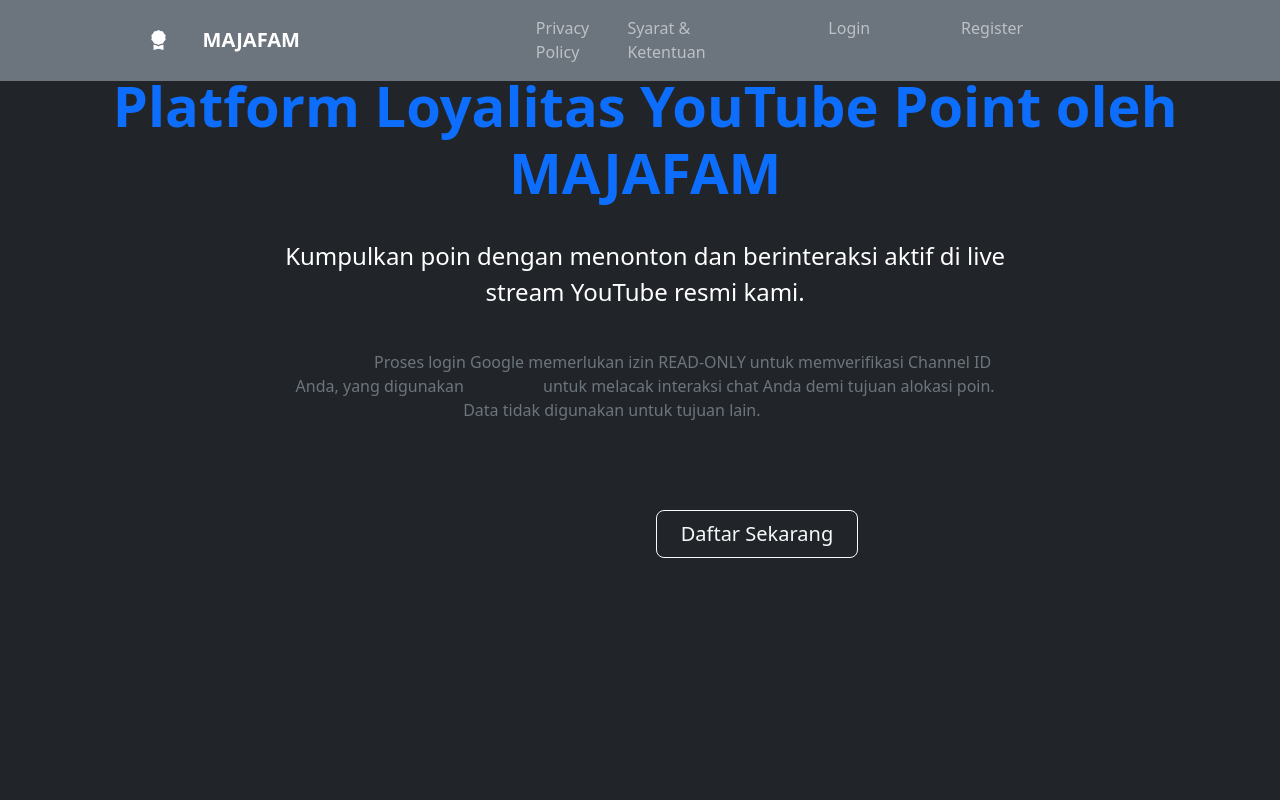
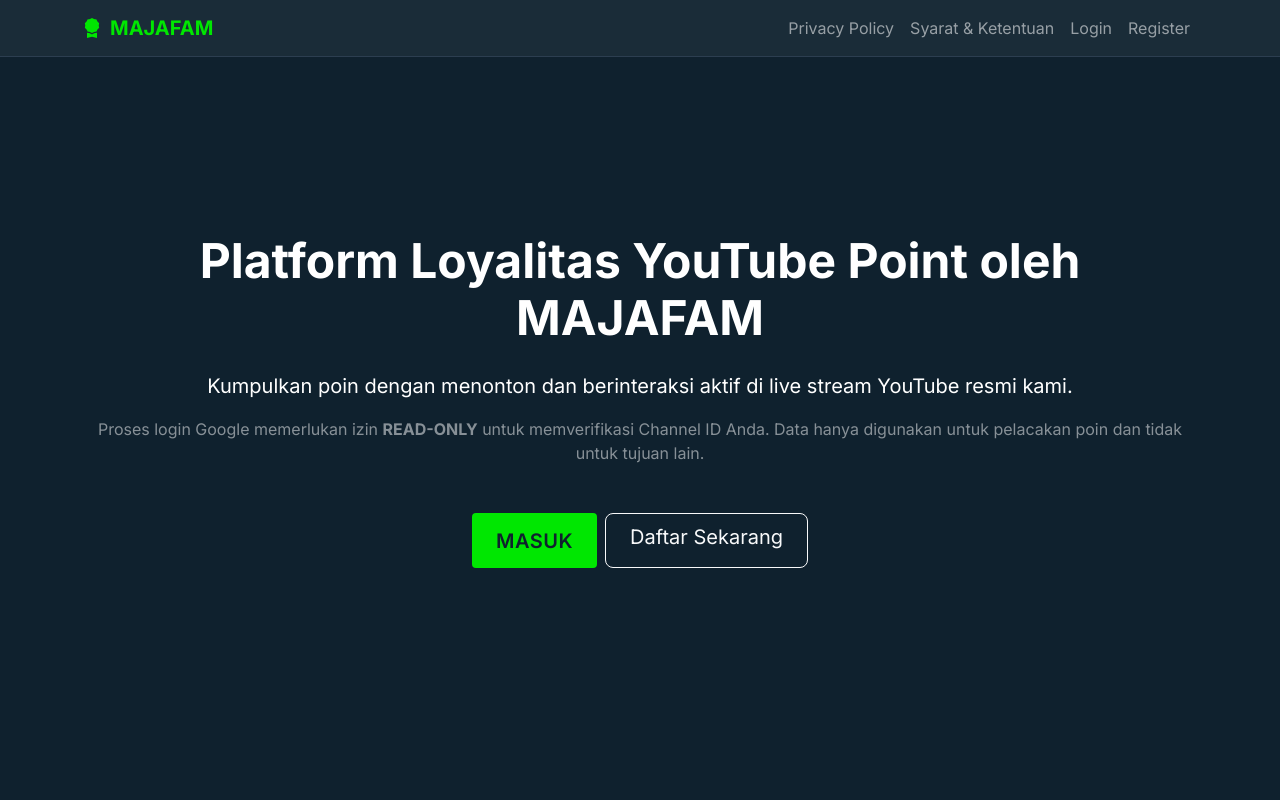
Before and after one commit to iddezaen-stack/majafam-webapp, a Node project: template views/index.ejs in a window 1280 px wide. Run offline with Node 20 templates, Linux system fonts and the light colour scheme; the template is opened without the code that fills it, so the values that code supplies are empty; some libraries are stand-ins or nearby versions.

Commit message:
Update index.ejs

```diff
--- a/views/index.ejs
+++ b/views/index.ejs
@@ -3,56 +3,114 @@
 <head>
   <meta charset="UTF-8">
   <meta name="viewport" content="width=device-width, initial-scale=1.0">
+
+  <!-- TITLE -->
+  <title>MAJAFAM | <%= title %></title>
+
+  <!-- FAVICON -->
+  <link rel="icon" type="image/png" href="/favicon.png">
+
+  <!-- BOOTSTRAP & ICONS -->
   <link href="https://cdn.jsdelivr.net/npm/bootstrap@5.3.2/dist/css/bootstrap.min.css" rel="stylesheet">
   <link rel="stylesheet" href="https://cdn.jsdelivr.net/npm/bootstrap-icons@1.11.3/font/bootstrap-icons.min.css">
+
+  <!-- FONT -->
   <link href="https://fonts.googleapis.com/css2?family=Inter:wght@400;500;600;700&display=swap" rel="stylesheet">
-    <title>MAJAFAM | <%= title %></title>
 
+  <!-- CUSTOM STYLE -->
   <style>
     :root {
       --bg-dark: #0f212e;
       --panel-bg: #1a2c38;
       --text-light: #e2e8f0;
-            --text-muted: #ffffff;
+      --text-muted: #a0aec0;
       --border-color: #2c3e50;
       --accent-green: #00e701;
+      --accent-blue: #38bdf8;
     }
-        html, body { height: 100%; }
-        /* Warna background diatasi oleh class bg-dark di body */
-        body { font-family: 'Inter', sans-serif; }
-        .navbar { border-bottom: 1px solid var(--border-color); }
-        /* Tombol Aksi */
-        .btn-action { font-weight: 600; border-radius: 0.25rem; padding: 0.8rem 1.5rem; border: none; color: #0f212e; text-transform: uppercase; letter-spacing: 0.5px; transition: filter 0.2s ease; }
-        .btn-action:hover { filter: brightness(1.15); }
-        .btn-green-stake { background-color: var(--accent-green); }
+
+    html, body {
+      height: 100%;
+      margin: 0;
+      padding: 0;
+      background-color: var(--bg-dark) !important;
+      color: var(--text-light);
+      font-family: 'Inter', sans-serif;
+    }
+
+    .navbar {
+      background-color: var(--panel-bg) !important;
+      border-bottom: 1px solid var(--border-color);
+    }
+
+    .navbar-brand span {
+      color: var(--accent-green);
+    }
+
+    .btn-action {
+      font-weight: 600;
+      border-radius: 0.25rem;
+      padding: 0.8rem 1.5rem;
+      border: none;
+      color: #0f212e;
+      text-transform: uppercase;
+      letter-spacing: 0.5px;
+      transition: filter 0.2s ease;
+    }
+
+    .btn-action:hover {
+      filter: brightness(1.15);
+    }
+
+    .btn-green-stake {
+      background-color: var(--accent-green);
+    }
+
+    main {
+      min-height: 100vh;
+      display: flex;
+      align-items: center;
+      justify-content: center;
+      text-align: center;
+      padding: 2rem;
+    }
+
+    p {
+      color: var(--text-light);
+    }
   </style>
 </head>
-<body class="d-flex flex-column bg-dark text-white">
-    <nav class="navbar navbar-expand-lg navbar-dark bg-secondary fixed-top border-bottom border-secondary">
+
+<body class="d-flex flex-column">
+
+  <!-- NAVBAR -->
+  <nav class="navbar navbar-expand-lg navbar-dark fixed-top">
     <div class="container">
-            <a class="navbar-brand fw-bold" href="/">
+      <a class="navbar-brand fw-bold d-flex align-items-center" href="/">
         <i class="bi bi-award-fill me-2" style="color: var(--accent-green);"></i>
-    		<span style="color: var(--accent-green);">MAJAFAM</span>
+        <span>MAJAFAM</span>
       </a>
-            <button class="navbar-toggler" type="button" data-bs-toggle="collapse" data-bs-target="#navbarNav"><span class="navbar-toggler-icon"></span></button>
+
+      <button class="navbar-toggler" type="button" data-bs-toggle="collapse" data-bs-target="#navbarNav">
+        <span class="navbar-toggler-icon"></span>
+      </button>
+
       <div class="collapse navbar-collapse" id="navbarNav">
         <ul class="navbar-nav ms-auto mb-2 mb-lg-0">
           <% if (user) { %>
             <li class="nav-item"><a class="nav-link" href="/dashboard">Dashboard</a></li>
             <li class="nav-item dropdown">
-                            <a class="nav-link dropdown-toggle" href="#" role="button" data-bs-toggle="dropdown"><i class="bi bi-person-circle me-1"></i><%= user.username %></a>
+              <a class="nav-link dropdown-toggle" href="#" role="button" data-bs-toggle="dropdown">
+                <i class="bi bi-person-circle me-1"></i><%= user.username %>
+              </a>
               <ul class="dropdown-menu dropdown-menu-dark dropdown-menu-end">
                 <li><hr class="dropdown-divider"></li>
                 <li><a class="dropdown-item" href="/logout">Logout</a></li>
               </ul>
             </li>
           <% } else { %>
-                        <li class="nav-item">
-                            <a class="nav-link" href="/privacy-policy">Privacy Policy</a>
-                        </li>
-                        <li class="nav-item">
-                            <a class="nav-link" href="/terms">Syarat & Ketentuan</a>
-                        </li>
+            <li class="nav-item"><a class="nav-link" href="/privacy-policy">Privacy Policy</a></li>
+            <li class="nav-item"><a class="nav-link" href="/terms">Syarat & Ketentuan</a></li>
             <li class="nav-item"><a class="nav-link" href="/login">Login</a></li>
             <li class="nav-item"><a class="nav-link" href="/register">Register</a></li>
           <% } %>
@@ -61,23 +119,24 @@
     </div>
   </nav>
 
-    <main class="container text-center d-flex flex-grow-1 align-items-center justify-content-center">
+  <!-- MAIN CONTENT -->
+  <main class="container">
     <div>
       <% if (user) { %>
-                <h1 class="display-4 fw-bold text-white">Selamat Datang Kembali, <%= user.username %>!</h1>
-                <p class="col-lg-8 mx-auto fs-4 text-white">Anda siap untuk mengumpulkan lebih banyak poin?</p>
+        <h1 class="display-5 fw-bold text-white">Selamat Datang, <%= user.username %>!</h1>
+        <p class="fs-5 text-white">Anda siap mengumpulkan lebih banyak poin?</p>
         <div class="d-grid gap-2 d-sm-flex justify-content-sm-center mt-5">
           <a href="/dashboard" class="btn btn-action btn-green-stake btn-lg px-4">Buka Dashboard</a>
         </div>
       <% } else { %>
-                                <h1 class="display-4 fw-bold text-primary">Platform Loyalitas YouTube Point oleh MAJAFAM</h1>
-                <p class="col-lg-8 mx-auto fs-4 text-white">Kumpulkan poin dengan menonton dan berinteraksi aktif di live stream YouTube resmi kami.</p>
-
-                <p class="col-lg-8 mx-auto fs-6 text-secondary">
-                  Proses login Google memerlukan izin READ-ONLY untuk memverifikasi Channel ID Anda, yang digunakan
-                  untuk melacak interaksi chat Anda demi tujuan alokasi poin. Data tidak digunakan untuk tujuan lain.
+        <h1 class="display-5 fw-bold text-white mb-4">Platform Loyalitas YouTube Point oleh MAJAFAM</h1>
+        <p class="fs-5 text-white mb-3">
+          Kumpulkan poin dengan menonton dan berinteraksi aktif di live stream YouTube resmi kami.
         </p>
-
+        <p class="fs-6 text-white-50">
+          Proses login Google memerlukan izin <strong>READ-ONLY</strong> untuk memverifikasi Channel ID Anda.
+          Data hanya digunakan untuk pelacakan poin dan tidak untuk tujuan lain.
+        </p>
         <div class="d-grid gap-2 d-sm-flex justify-content-sm-center mt-5">
           <a href="/login" class="btn btn-action btn-green-stake btn-lg px-4">Masuk</a>
           <a href="/register" class="btn btn-outline-light btn-lg px-4">Daftar Sekarang</a>
@@ -86,6 +145,7 @@
     </div>
   </main>
 
+  <!-- BOOTSTRAP JS -->
   <script src="https://cdn.jsdelivr.net/npm/bootstrap@5.3.2/dist/js/bootstrap.bundle.min.js"></script>
 </body>
 </html>
```
Lines whose indentation alone changed are shown as unchanged.
